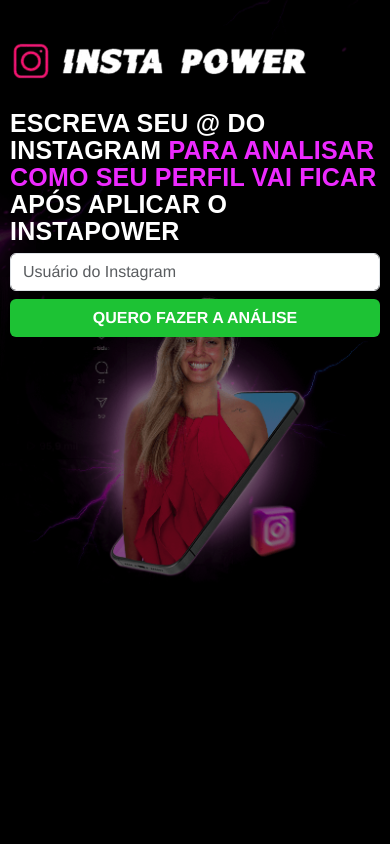
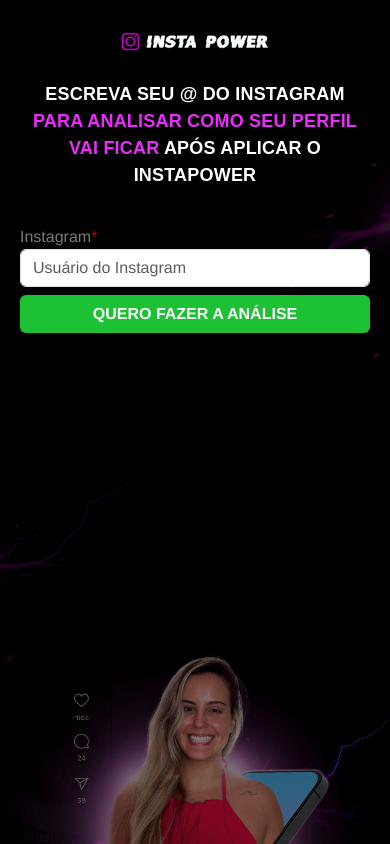
Before and after one commit to Deivison06/pre-sell-front, a Vue app: page / in a window 390 px wide. Shown: the top 844 px of the page. Built offline with nearby package versions, Linux system fonts and the light colour scheme.

Commit message:
fix styles

```diff
--- a/src/views/DetalheView.vue
+++ b/src/views/DetalheView.vue
@@ -4,7 +4,7 @@
     <div class="content">
       <div class="container pt-5">
         <div class="insta pb-5">
-          <img src="../assets/insta.webp" alt="" />
+          <img src="../assets/insta.png" alt="" />
         </div>
         <div class="row mb-5">
           <div class="col-md-4">
@@ -90,7 +90,6 @@
   background-color: black;
   min-height: 100vh;
 }
-
 .content {
   flex: 1;
   background-image: url("../assets/headernovalais-1.png");
@@ -109,7 +108,9 @@
   letter-spacing: 0.2px;
   overflow-wrap: break-word;
 }
-
+.insta img {
+  width: 250px;
+}
 @media screen and (max-width: 500px) {
   .before {
     margin-top: 2em;
--- a/src/views/InstapowerFormulario.vue
+++ b/src/views/InstapowerFormulario.vue
@@ -4,9 +4,9 @@
 
     <div class="container">
       <div class="row">
-        <div class="col-md-6">
+        <div class="col-md-6 text-logo">
           <img
-            src="../assets/insta.webp"
+            src="../assets/insta.png"
             alt="insta power"
             class="instapower img-fluid"
           />
@@ -16,12 +16,15 @@
             APÓS APLICAR O INSTAPOWER
           </h2>
         </div>
-        <div class="col-md-6">
+        <div class="col-md-6 text-start">
+          <label for="instagram" style="color: #7a7a7a;" >Instagram<span class="required" style="color: #c60101;">*</span></label>
           <input
+            id="instagram"
             type="text"
             v-model="username"
             class="form-control mb-2"
             placeholder="Usuário do Instagram"
+            required
           />
           <div class="d-grid gap-2">
             <button class="btn" @click="buscarPerfil">QUERO FAZER A ANÁLISE</button>
@@ -107,6 +110,7 @@
   overflow-wrap: break-word;
 }
 .instapower {
+  width: 230px;
   display: flex;
   align-items: flex-end;
   margin-bottom: 30px;
@@ -120,7 +124,6 @@
   background-color: #00ff22;
   color: #ffffff;
 }
-
 .container {
   padding: 0;
   position: absolute;
@@ -130,7 +133,6 @@
   bottom: 0;
   z-index: 1000;
 }
-
 .loading-overlay {
   position: fixed;
   top: 0;
@@ -143,7 +145,6 @@
   align-items: center;
   z-index: 999;
 }
-
 .loader {
   display: flex;
   flex-direction: column;
@@ -153,23 +154,20 @@
   font-size: 24px;
   font-weight: bold;
 }
-
 .progress-bar {
   width: 200px;
   max-width: 500px;
-  height: 30px; /* Aumentar a altura da barra de progresso */
+  height: 30px;
   background-color: #ffffff;
   border-radius: 10px;
   overflow: hidden;
   margin: 10px auto;
 }
-
 .progress {
   height: 100%;
   background-color: #1dc234;
   transition: width 0.5s;
 }
-
 @media screen and (max-width: 992px) {
   .container {
     max-width: 992px !important;
@@ -180,30 +178,42 @@
     background-position: center;
   }
 }
-
 @media screen and (max-width: 768px) {
   .container {
-    top: 5em;
+    top: 7em;
+    padding: 0 20px;
   }
   .banner {
     right: 100px;
   }
 }
-
 @media screen and (max-width: 576px) {
-  .container {
-    top: 2em;
-  }
   .banner {
     background-image: url("../assets/pgggs.png");
     background-blend-mode: multiply;
     background-color: rgba(0, 0, 0, 0.5);
     background-position: bottom;
-    height: 70vh;
+    height: 120vh;
+  }
+  .container {
+    display: flex;
+    flex-direction: column;
+    align-items: center;
+    top: 2em;
+  }
+  .text-logo {
+    display: flex;
+    flex-direction: column;
+    align-items: center;
+  }
+  .instapower {
+    width: 150px;
   }
   h2 {
-    font-size: 25px;
+    font-size: 18px;
     line-height: 27px;
+    text-align: center !important;
+    margin-bottom: 2em;
   }
 }
 </style>
```
Also changed, not shown: src/assets/insta.png (added), src/assets/insta.webp (deleted).
